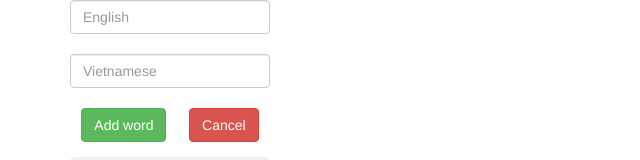
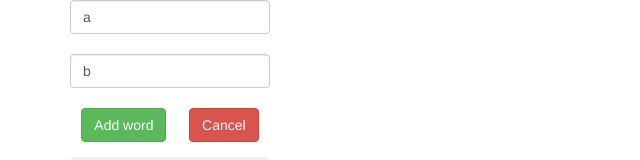
Before and after one commit to vanpho93/word1811, a React (Create React App) app: page / in a window 1280 px wide. Shown: the top 160 px of the page, without its empty margins (0-640 px from the left). Built offline with nearby package versions, Linux system fonts and the light colour scheme.

Commit message:
handle input

```diff
--- a/src/App.js
+++ b/src/App.js
@@ -11,7 +11,9 @@ class App extends Component {
         { _id: 'abc2', en: 'Two', vn: 'Hai', isMemorized: false },
         { _id: 'abc3', en: 'Three', vn: 'Ba', isMemorized: false },
         { _id: 'abc4', en: 'Four', vn: 'Bốn', isMemorized: true },
-      ]
+      ],
+      txtEn: 'a',
+      txtVn: 'b'
     }
   }
 
@@ -57,17 +59,22 @@ class App extends Component {
     );
   }
   render() {
+    const { txtEn, txtVn, words } = this.state;
     return (
       <div className="App container">
         <div className="form-group" style={{ width: '200px' }}>
           <input
             placeholder="English"
             className="form-control"
+            value={txtEn}
+            onChange={evt => this.setState({ txtEn: evt.target.value })}
           />
           <br />
           <input
             placeholder="Vietnamese"
             className="form-control"
+            value={txtVn}
+            onChange={evt => this.setState({ txtVn: evt.target.value })}
           />
           <br />
           <div className="btn-container">
@@ -79,7 +86,7 @@ class App extends Component {
             </button>
           </div>
         </div>
-        {this.state.words.map(word => this.getWordItem(word))}
+        {words.map(word => this.getWordItem(word))}
       </div>
     );
   }
```
